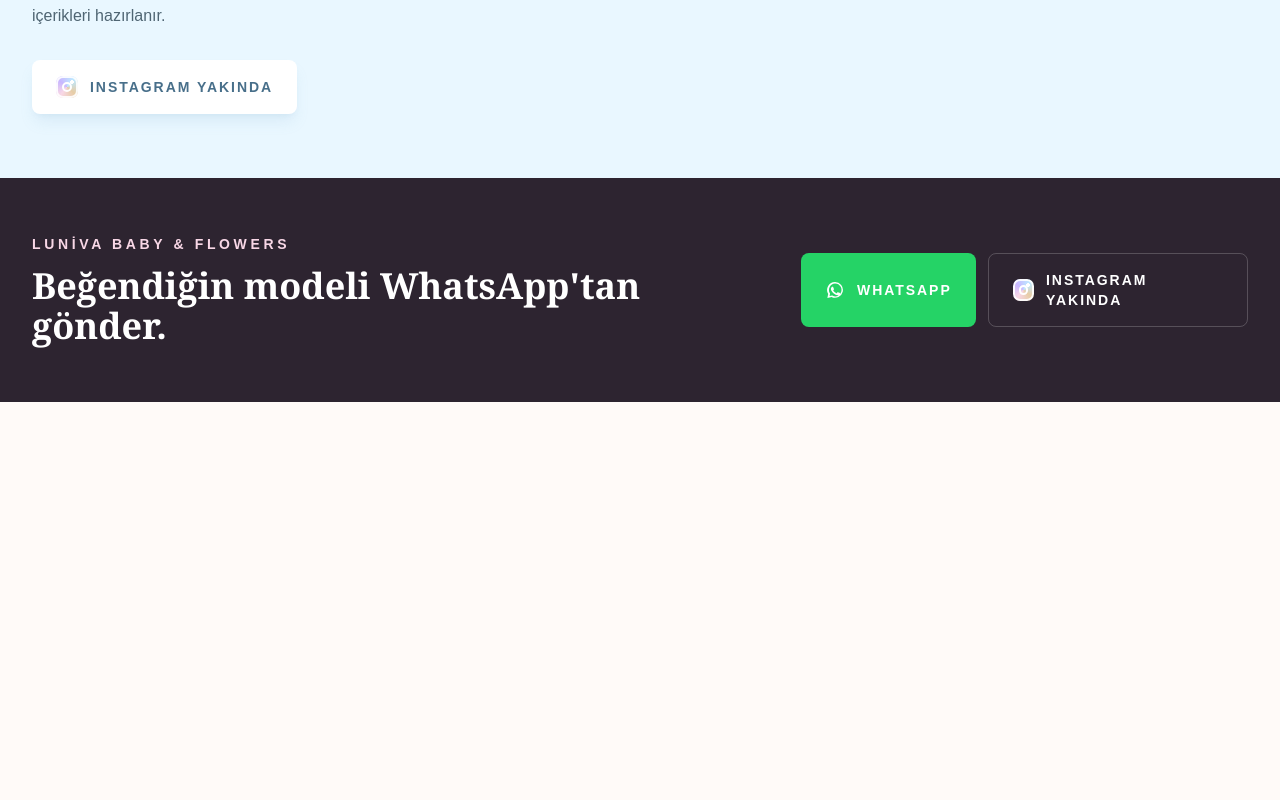
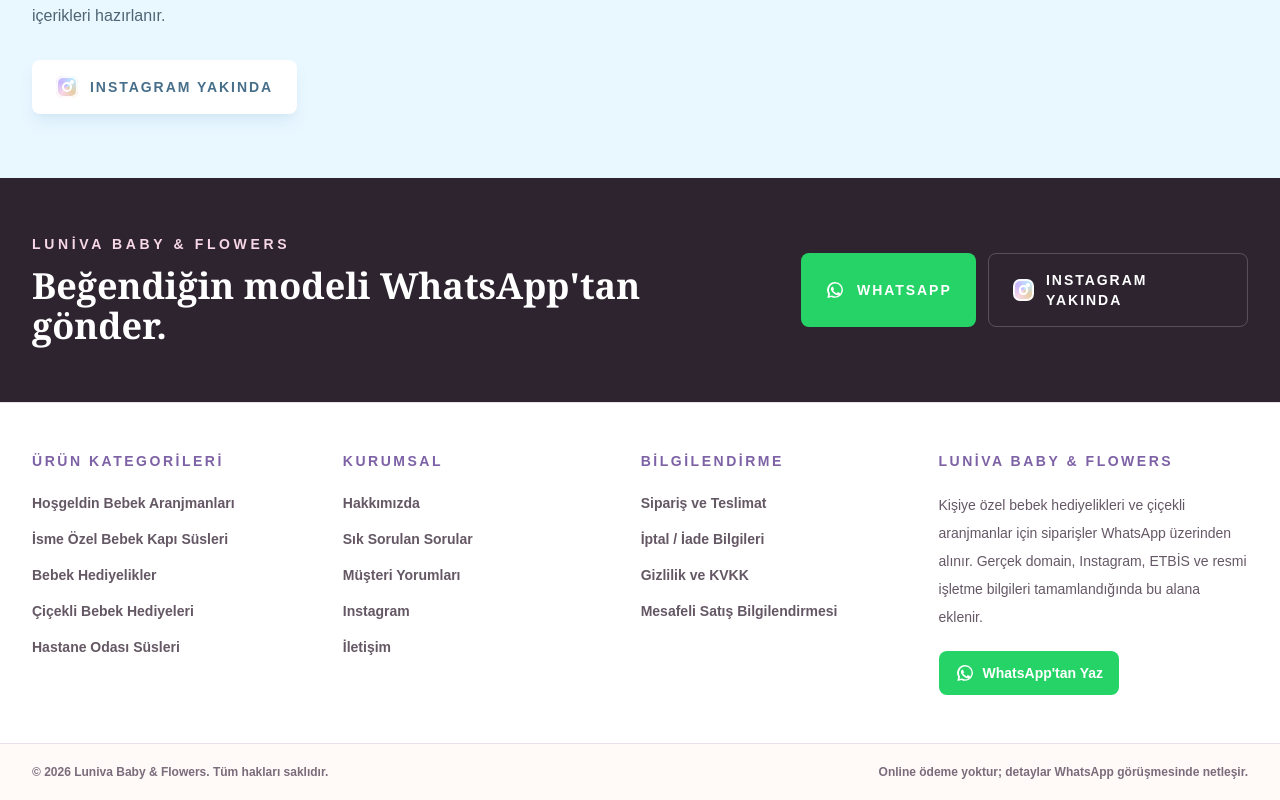
Before and after one commit to 090420047/luniva-baby-flowers, a Next.js app: page / in a window 1280 px wide. Shown: the part 3445-4245 px from the top of the page. Before the commit the page ends 3847 px from the top, so only its background shows below. Built offline with nearby package versions, Linux system fonts and the light colour scheme.

Commit message:
Add informational footer

```diff
--- a/app/page.tsx
+++ b/app/page.tsx
@@ -61,6 +61,38 @@ const serviceCards = [
   "Çiçek ve figür seçimi",
   "Hastane odası sunumu",
   "Instagram açılış görselleri",
+];
+
+const footerColumns = [
+  {
+    title: "Ürün Kategorileri",
+    links: [
+      { label: "Hoşgeldin Bebek Aranjmanları", href: "#modeller" },
+      { label: "İsme Özel Bebek Kapı Süsleri", href: "#modeller" },
+      { label: "Bebek Hediyelikler", href: "#modeller" },
+      { label: "Çiçekli Bebek Hediyeleri", href: "#modeller" },
+      { label: "Hastane Odası Süsleri", href: "#siparis" },
+    ],
+  },
+  {
+    title: "Kurumsal",
+    links: [
+      { label: "Hakkımızda", href: "#anasayfa" },
+      { label: "Sık Sorulan Sorular", href: "#siparis" },
+      { label: "Müşteri Yorumları", href: "#modeller" },
+      { label: "Instagram", href: "#instagram" },
+      { label: "İletişim", href: "#iletisim" },
+    ],
+  },
+  {
+    title: "Bilgilendirme",
+    links: [
+      { label: "Sipariş ve Teslimat", href: "#siparis" },
+      { label: "İptal / İade Bilgileri", href: "#siparis" },
+      { label: "Gizlilik ve KVKK", href: "#iletisim" },
+      { label: "Mesafeli Satış Bilgilendirmesi", href: "#iletisim" },
+    ],
+  },
 ];
 
 function WhatsAppIcon({ className = "h-5 w-5" }: { className?: string }) {
@@ -390,6 +422,57 @@ export default function Home() {
         </div>
       </section>
 
+      <footer className="border-t border-[#eadfea] bg-white">
+        <div className="mx-auto grid max-w-7xl gap-10 px-5 py-12 md:grid-cols-2 lg:grid-cols-[1.05fr_1fr_1fr_1.2fr] lg:px-8">
+          {footerColumns.map((column) => (
+            <nav key={column.title} aria-label={column.title}>
+              <h2 className="text-sm font-black uppercase tracking-[0.18em] text-[#7e62a6]">
+                {column.title}
+              </h2>
+              <ul className="mt-5 space-y-3">
+                {column.links.map((link) => (
+                  <li key={link.label}>
+                    <a
+                      href={link.href}
+                      className="text-sm font-semibold text-[#655865] transition hover:text-[#b78296]"
+                    >
+                      {link.label}
+                    </a>
+                  </li>
+                ))}
+              </ul>
+            </nav>
+          ))}
+
+          <div>
+            <h2 className="text-sm font-black uppercase tracking-[0.18em] text-[#7e62a6]">
+              Luniva Baby & Flowers
+            </h2>
+            <p className="mt-5 text-sm leading-7 text-[#655865]">
+              Kişiye özel bebek hediyelikleri ve çiçekli aranjmanlar için
+              siparişler WhatsApp üzerinden alınır. Gerçek domain, Instagram,
+              ETBİS ve resmi işletme bilgileri tamamlandığında bu alana eklenir.
+            </p>
+            <a
+              href={whatsappHref}
+              target="_blank"
+              rel="noopener noreferrer"
+              className="mt-5 inline-flex items-center gap-2 rounded-lg bg-[#25d366] px-4 py-3 text-sm font-black text-white transition hover:bg-[#1fbd5b]"
+            >
+              <WhatsAppIcon className="h-5 w-5" />
+              WhatsApp'tan Yaz
+            </a>
+          </div>
+        </div>
+
+        <div className="border-t border-[#eadfea] bg-[#fffaf8]">
+          <div className="mx-auto flex max-w-7xl flex-col gap-3 px-5 py-5 text-xs font-semibold text-[#7b6c7b] sm:flex-row sm:items-center sm:justify-between lg:px-8">
+            <span>© 2026 Luniva Baby & Flowers. Tüm hakları saklıdır.</span>
+            <span>Online ödeme yoktur; detaylar WhatsApp görüşmesinde netleşir.</span>
+          </div>
+        </div>
+      </footer>
+
       <a
         href={whatsappHref}
         target="_blank"
```
